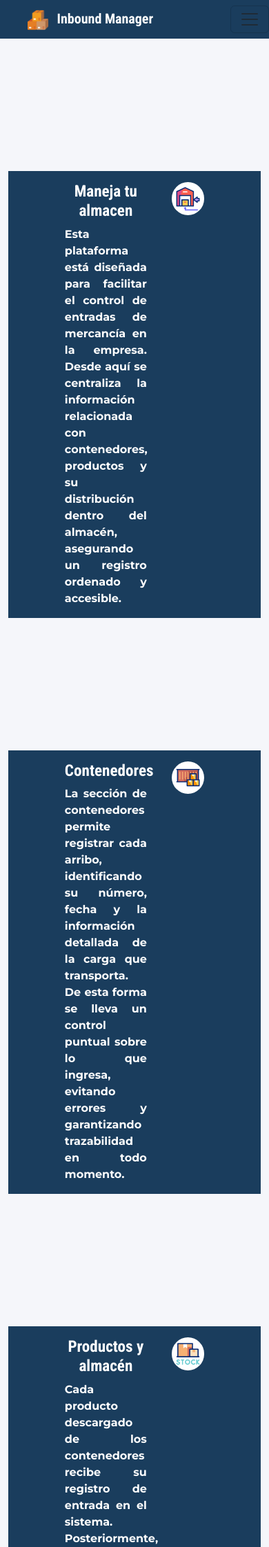
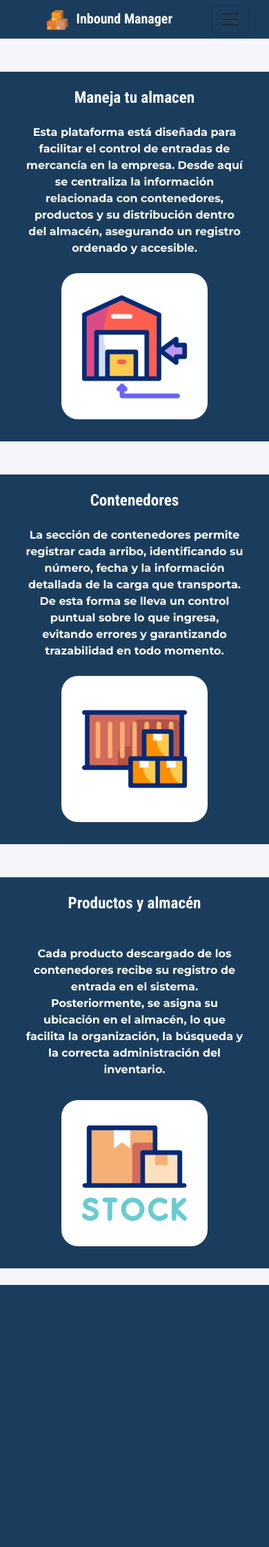
Before and after one commit to Salvador-97/Inbound_Manager-Web, a Flask app: page / in a window 390 px wide. Shown: the top 2243 px of the page at 69% size. After the commit the page ends 1863 px from the top, so only its background shows below. Run offline with Flask 3, Linux system fonts and the light colour scheme; some libraries are stand-ins or nearby versions.

Commit message:
home-responsive

```diff
--- a/app/static/styles/home.css
+++ b/app/static/styles/home.css
@@ -67,21 +67,21 @@ body{
 
 .contenedor-info{
     /* border: 1px solid #000; */
-    padding: 1em 4em;
+    /* padding: 1em 4em;
     margin: 12em 0em;
     display: flex;
     flex-direction: row;
-    justify-content: space-around;
+    justify-content: space-around; */
     background-color: var(--color-primario);
 }
 
 .contenedor-texto{
-    display: flex;
+    /* display: flex;
     flex-direction: column;
     justify-content: center;
     text-align: justify;
-    /* border: 1px solid red; */
-    width: 50%;
+    border: 1px solid red;
+    width: 50%; */
     font-family: var(--fuente-texto), sans-serif;
     font-optical-sizing: auto;
     font-weight: bold;
@@ -104,6 +104,6 @@ body{
 }
 
 .imagen-inicio{
-    width: 100%;
-    border-radius: 40px;
+    /* width: 100%; */
+    border-radius: 3rem;
 }
--- a/app/templates/header.html
+++ b/app/templates/header.html
@@ -17,23 +17,28 @@
 <link href="https://fonts.googleapis.com/css2?family=Montserrat:ital,wght@0,100..900;1,100..900&family=Roboto+Condensed:ital,wght@0,100..900;1,100..900&display=swap" rel="stylesheet">
 </head>
 <body>
-    <nav class="navbar navbar-expand-lg navbar-light">
+    <nav class="navbar navbar-expand-lg navbar-light justify-content-center">
   <a class="navbar-brand" href="/">
     <img src="{{ url_for('static', filename='img/cajas.png')}}" alt="" class="icon-titulo">
     Inbound Manager
   </a>
-  <button class="navbar-toggler" type="button" data-toggle="collapse" data-target="#navbarNavDropdown" aria-controls="navbarNavDropdown" aria-expanded="false" aria-label="Toggle navigation">
+  <button class="navbar-toggler" type="button"
+      data-bs-toggle="collapse"
+      data-bs-target="#navbarNavDropdown"
+      aria-controls="navbarNavDropdown"
+      aria-expanded="false"
+      aria-label="Toggle navigation">
     <span class="navbar-toggler-icon"></span>
   </button>
-  <div class="collapse navbar-collapse" id="navbarNavDropdown">
-    <ul class="navbar-nav">
+  <div class="collapse navbar-collapse px-0" id="navbarNavDropdown">
+    <ul class="navbar-nav align-items-center">
       <li class="nav-item active">
         <a class="nav-link" href="/">Inicio</a>
       </li>
       <li class="nav-item dropdown d-flex align-items-center">
         <a class="nav-link" href="/contenedores">Contenedores</a>
           <a class="nav-link dropdown-toggle" role="button" data-bs-toggle="dropdown" aria-expanded="false">          </a>
-          <ul class="dropdown-menu">
+          <ul class="dropdown-menu navbar-collapse">
             <li><a class="dropdown-item" href="/contenedores/arrivo">Arrivo de contenedor</a></li>
             <li><a class="dropdown-item" href="/contenedores/busqueda">Buscar contenedor</a></li>
           </ul>
--- a/app/templates/home.html
+++ b/app/templates/home.html
@@ -1,40 +1,41 @@
 {%include 'header.html' %}
 <title>Inicio</title>
-<div class="container-fluid">
-    <div class="contenedor-info">
-        <div class="contenedor-texto">
-            <h3>Maneja tu almacen</h3>
+<main class="container-fluid px-0">
+    <div class="container-fluid contenedor-info my-5 d-flex justify-content-center pb-4 h-25">
+        <div class="row container-fluid text-center contenedor-texto d-flex justify-content-center">
+            <h3 class="col-12 col-sm-8 my-4">Maneja tu almacen</h3>
+            <p class="d-flex align-items-center col-12 col-sm-8">
                 Esta plataforma está diseñada para facilitar el control de entradas de mercancía en la
                 empresa. Desde aquí se centraliza la información relacionada con contenedores, productos
                 y su distribución dentro del almacén, asegurando un registro ordenado y accesible.
-        </div>
-        <div class="contenedor-img">
-            <img class="imagen-inicio" src="{{ url_for('static', filename='img/deposito.gif')}}" alt="">
+            </p>
+            <img class="col-8 col-sm-4 w-sm-25 p-2 rounded-5" src="{{ url_for('static', filename='img/deposito.gif')}}" alt="">
         </div>
     </div>
-    <div class="contenedor-info">
-        <div class="contenedor-texto">
-            <h3>Contenedores</h3>
+    <div class="container-fluid contenedor-info my-5 d-flex justify-content-center pb-4 h-25">
+        <div class="row container-fluid text-center contenedor-texto d-flex justify-content-center">
+            <h3 class="col-12 col-sm-8 my-4">Contenedores</h3>
+            <p class="d-flex align-items-center col-12 col-sm-8">
                 La sección de contenedores permite registrar cada arribo, identificando su número,
                 fecha y la información detallada de la carga que transporta. De esta forma se lleva
                 un control puntual sobre lo que ingresa, evitando errores y garantizando trazabilidad
                 en todo momento.
-        </div>
-        <div class="contenedor-img">
-            <img class="imagen-inicio" src="{{ url_for('static', filename='img/container.gif')}}" alt="">
+            </p>
+            <img class="col-8 col-sm-4 w-sm-25 p-2 rounded-5" src="{{ url_for('static', filename='img/container.gif')}}" alt="">
         </div>
     </div>
-    <div class="contenedor-info">
-        <div class="contenedor-texto">
-            <h3>Productos y almacén</h3>
+    <div class="container-fluid contenedor-info my-4 d-flex justify-content-center pb-4 h-25">
+        <div class="row container-fluid text-center contenedor-texto d-flex justify-content-center">
+            <h3 class="col-12 col-sm-8 my-4">Productos y almacén</h3>
+            <p class="col-12 col-sm-8 my-4">
                 Cada producto descargado de los contenedores recibe su registro de entrada en el sistema.
                 Posteriormente, se asigna su ubicación en el almacén, lo que facilita la organización,
                 la búsqueda y la correcta administración del inventario.
-        </div>
-        <div class="contenedor-img">
-            <img class="imagen-inicio" src="{{ url_for('static', filename='img/existencias.gif')}}" alt="">
+            </p>
+            <img class="col-8 col-sm-4 w-sm-25 p-2 rounded-5" src="{{ url_for('static', filename='img/existencias.gif')}}"
+                alt="">
         </div>
     </div>
-</div>
+</main>
 
 {%include 'footer.html' %}
```
Lines whose indentation alone changed are shown as unchanged.
